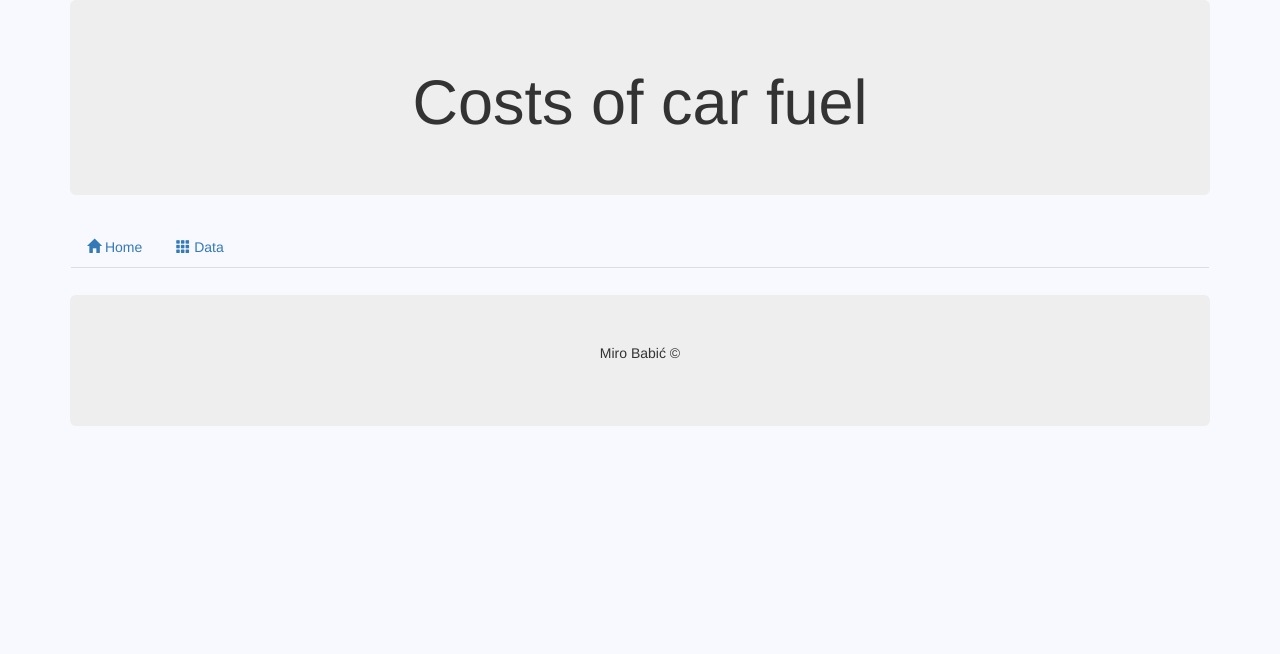
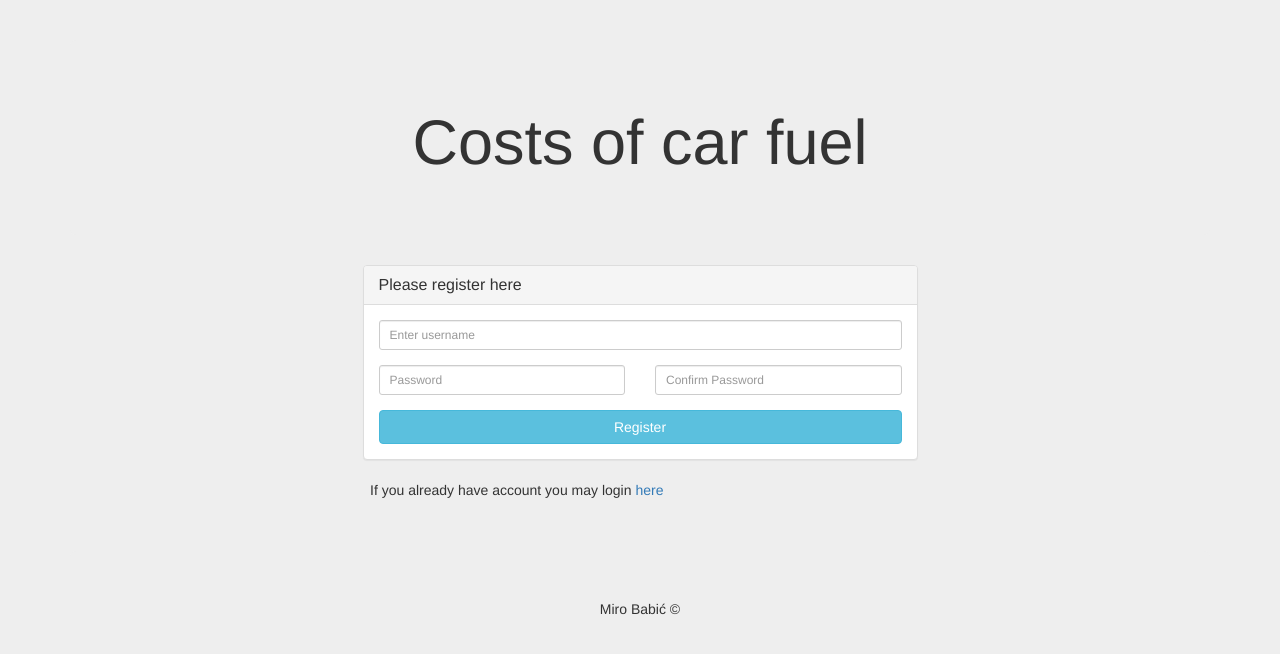
Before and after one commit to mbabic131/App_Auto_PHP, a PHP site: page /index.php?o=register in a window 1280 px wide. Shown: the top 654 px of the page. Run offline with PHP 8.4, Linux system fonts and the light colour scheme.

Commit message:
added login/register

```diff
--- a/App/Controller/Controller.php
+++ b/App/Controller/Controller.php
@@ -1,5 +1,4 @@
 <?php
-
 include 'App/Model/Model.php';
 
 class Controller {
@@ -22,6 +21,48 @@ class Controller {
         //instatitation of new Model object
         $this->model = new Model();
     }
+
+    public function login_user($user, $pass) {
+
+        $login = $this->model->login($user, $pass);
+
+        if($login) {
+
+            $_SESSION['username'] = $user;
+            header("Location: index.php");
+
+        } else {
+
+            echo "<div class='alert alert-danger col-md-6 col-md-offset-3'><strong>Login failed!</strong>
+                    Wrong username or password.</div>";
+        }
+    }
+
+    public function register_user($user, $pass, $pass_confirm) {
+
+        if($pass == $pass_confirm) {
+
+            $register = $this->model->register($user, $pass);
+
+            if($register) {
+
+                echo "<div class='col-md-6 col-md-offset-3'>
+                        <p>You have been register. You may now login <a href='index.php?o=login'>here</a></p>
+                    </div>";
+
+            } else {
+
+                echo "<div class='alert alert-danger col-md-6 col-md-offset-3'><strong>Registration failed</strong>
+                        Please try again.</div>";
+            }
+
+        } else {
+
+                echo "<div class='alert alert-danger col-md-6 col-md-offset-3'><strong>Password mismatch</strong>
+                        Check if your password matches in both fields.</div>";
+        }
+    }
+
 
     //function that calls getname() from Model class, returns a list of all cars in a database
     public function getName() {
--- a/App/DB/DB_Conn.php
+++ b/App/DB/DB_Conn.php
@@ -6,7 +6,7 @@ class DB_Conn {
     private static $host = "127.0.0.1";
     private static $db_name = "auto_baza";
     private static $username = "root";
-    private static $password = "";
+    private static $password = "miro4471";
     private static $conn;
 
     static public function getConnection(){
--- a/App/Model/Model.php
+++ b/App/Model/Model.php
@@ -25,6 +25,49 @@ class Model {
     //connection to a database
     public function __construct() {
         $this->_db = DB_Conn::getConnection();
+    }
+
+    public function login($user, $pass) {
+
+        $query = "SELECT username, password FROM users WHERE username = ?";
+        $stmt = $this->_db->prepare($query);
+        $stmt->bindParam(1, $user);
+        $stmt->execute();
+        $row = $stmt->fetch(PDO::FETCH_ASSOC);
+
+        $hash = $row['password'];
+
+        if($row['username'] == $user && password_verify($pass, $hash)) {
+
+            return true;
+
+        } else {
+
+            return false;
+        }
+    }
+
+    public function register($username, $password) {
+
+        $options = [
+            'cost' => 10,
+        ];
+
+        $hashed_password = password_hash($password, PASSWORD_DEFAULT, $options);
+
+        $query = "INSERT INTO users SET username = ?, password = ?";
+        $stmt = $this->_db->prepare($query);
+        $stmt->bindParam(1, $username);
+        $stmt->bindParam(2, $hashed_password);
+
+        if($stmt->execute()) {
+
+            return true;
+
+        } else {
+
+            return false;
+        }
     }
 
     //retrive all cars from table auti and save data to public var $oneRow
--- a/index.php
+++ b/index.php
@@ -1,7 +1,27 @@
 <?php
-
+session_start();
 include 'App/Controller/Controller.php';
 include 'public/header.php';
+
+if(!isset($_SESSION['username'])) {
+
+    if($_GET['o'] == '' || $_GET['o'] == 'view' || $_GET['o'] == 'show_data' || $_GET['o'] == 'ask' || $_GET['o'] == 'upd' || $_GET['o'] == 'logout') {
+        include 'public/login.php';
+    }
+
+    elseif ($_GET['o'] == 'login') {
+        include 'public/login.php';
+    }
+
+    elseif ($_GET['o'] == 'register') {
+        include 'public/register.php';
+    }
+
+    elseif ($_GET['o'] !== 'login') {
+        include 'public/login.php';
+    }
+
+} elseif(isset($_SESSION['username'])) {
 
     if($_GET['o'] == '') {
         include 'App/View/Unos.php';
@@ -12,16 +32,22 @@ include 'public/header.php';
     }
 
     elseif ($_GET['o'] == 'show_data') {
-    	include 'App/View/View.php';
+        include 'App/View/View.php';
     }
 
     elseif ($_GET['o'] == 'ask') {
-    	include 'App/View/Delete.php';
+        include 'App/View/Delete.php';
     }
 
     elseif ($_GET['o'] == 'upd') {
-    	include 'App/View/Update.php';
+        include 'App/View/Update.php';
     }
+
+    elseif ($_GET['o'] == 'logout') {
+        include 'App/Helpers/logout.php';
+    }
+
+}
 
 include 'public/footer.php';
 
--- a/public/footer.php
+++ b/public/footer.php
@@ -1,5 +1,6 @@
 
 </div>
+<hr>
 
 <div class="container">
     <div class="jumbotron">
--- a/public/header.php
+++ b/public/header.php
@@ -9,6 +9,8 @@
     <link href="public/CSS/bootstrap.min.css" rel="stylesheet" media="screen">
     <link href="public/CSS/CSS.css" rel="stylesheet">
     <script type="text/javascript" src="public/JS/jquery-1.9.1.js"></script>
+    <link href="CSS/Login_CSS.css" rel="stylesheet">
+
     <title>Fuel costs</title>
 </head>
 <body>
@@ -19,9 +21,22 @@
         <center><h1>Costs of car fuel</h1></center>
     </div>
 
-<nav class="navbar">
+<?php
+
+if(isset($_SESSION['username'])) {
+
+    $navigation = <<<DELIMITER
+    <nav class="navbar">
     <ul class="nav nav-tabs">
          <li><a href="index.php"><span class="glyphicon glyphicon-home"></span> Home</a></li>
          <li><a href="index.php?o=show_data"><span class="glyphicon glyphicon-th"></span> Data</a></li>
+         <li><a href="index.php?o=logout"><span class="glyphicon glyphicon-off"></span> Log Out</a></li>
     </ul>
+     <p>You are loged in as: $_SESSION[username]</p>
 </nav>
+DELIMITER;
+
+    echo $navigation;
+}
+
+?>
--- /dev/null
+++ b/public/register.php
@@ -0,0 +1,55 @@
+
+<div class="row centered-form">
+<div class="col-md-6 col-md-offset-3">
+	<div class="panel panel-default">
+		<div class="panel-heading">
+	    		<h3 class="panel-title">Please register here</h3>
+	 			</div>
+	 			<div class="panel-body">
+	    		<form action="" method="post">
+	    			<div class="form-group">
+	    				<input type="text" name="username" id="username" class="form-control input-sm" placeholder="Enter username">
+	    			</div>
+
+	    			<div class="row">
+	    				<div class="col-xs-6 col-sm-6 col-md-6">
+	    					<div class="form-group">
+	    						<input type="password" name="password" id="password" class="form-control input-sm" placeholder="Password">
+	    					</div>
+	    				</div>
+	    				<div class="col-xs-6 col-sm-6 col-md-6">
+	    					<div class="form-group">
+	    						<input type="password" name="password_confirmation" id="password_confirmation" class="form-control input-sm" placeholder="Confirm Password">
+	    					</div>
+	    				</div>
+	    			</div>
+
+	    			<input type="submit" value="Register" name="submit" class="btn btn-info btn-block">
+
+	    		</form>
+	    	</div>
+		</div>
+	</div>
+</div>
+
+<?php
+
+if(isset($_POST['submit'])) {
+
+	include_once 'App/Helpers/validation.php';
+
+    $username = validate_input($_POST['username']);
+    $password = validate_input($_POST['password']);
+    $password_confirm = validate_input($_POST['password_confirmation']);
+
+    $conn = new Controller();
+    $conn->register_user($username, $password, $password_confirm);
+
+} else {
+
+	echo "<div class='col-md-6 col-md-offset-3'>
+             <p>If you already have account you may login <a href='index.php?o=login'>here</a></p>
+          </div>";
+}
+
+?>
```
Also changed, not shown: App/Helpers/logout.php (added, +7 -0 lines), App/Helpers/validation.php (added, +11 -0 lines), LogIn.php (deleted, +0 -47 lines), public/login.php (added, +35 -0 lines).
